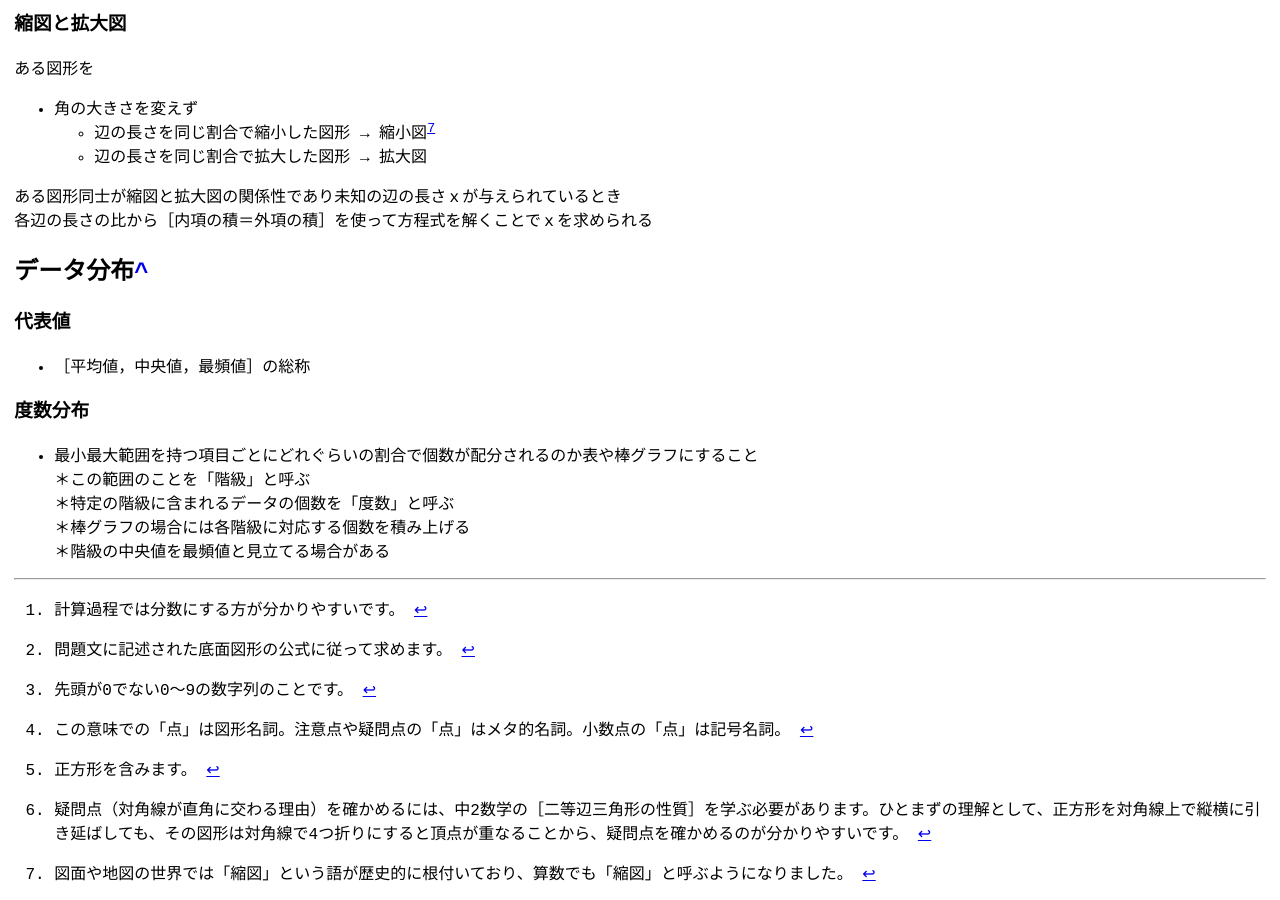
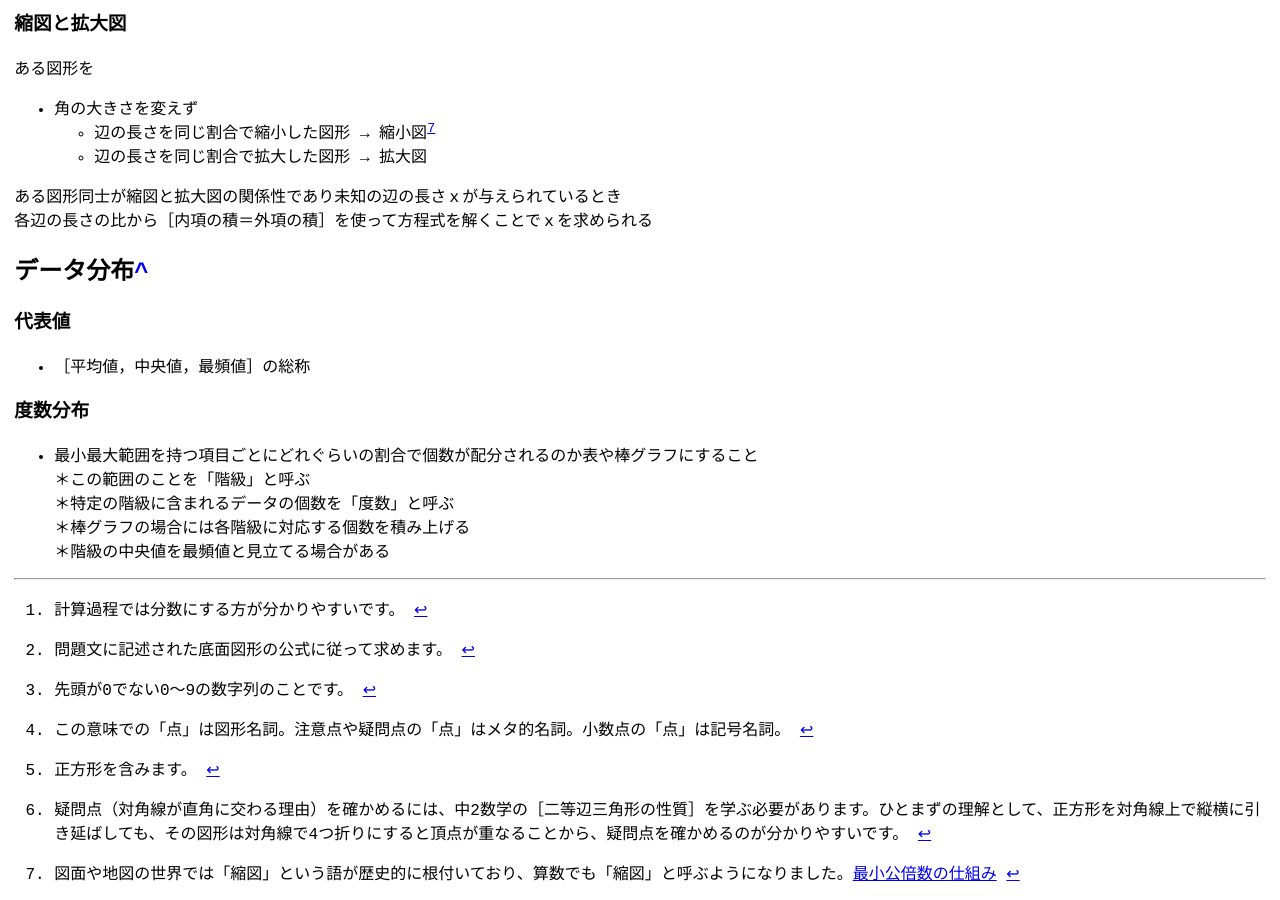
Before and after one commit to zoldof/algo-notes-ci, a Jekyll site: the page built from docs/dist/shougaku/index.md, in a window 1280 px wide and 900 px high, scrolled down 11407 px. Built offline with Jekyll 4.4.1, drawn with Linux system fonts in a browser that asks for light colours.

Commit message:
Update index.md

```diff
--- a/docs/dist/shougaku/index.md
+++ b/docs/dist/shougaku/index.md
@@ -478,4 +478,4 @@ $\\hspace{0.9em} \phantom{000}1 \phantom{000}1 \phantom{000}2$
 [^5]:この意味での「点」は図形名詞。注意点や疑問点の「点」はメタ的名詞。小数点の「点」は記号名詞。
 [^6]:正方形を含みます。
 [^7]:疑問点（対角線が直角に交わる理由）を確かめるには、中2数学の［二等辺三角形の性質］を学ぶ必要があります。ひとまずの理解として、正方形を対角線上で縦横に引き延ばしても、その図形は対角線で4つ折りにすると頂点が重なることから、疑問点を確かめるのが分かりやすいです。
-[^8]:図面や地図の世界では「縮図」という語が歴史的に根付いており、算数でも「縮図」と呼ぶようになりました。
+[^8]:図面や地図の世界では「縮図」という語が歴史的に根付いており、算数でも「縮図」と呼ぶようになりました。[最小公倍数の仕組み](https://zoldof.github.io/algo-notes/gcd-and-lcm)
```
